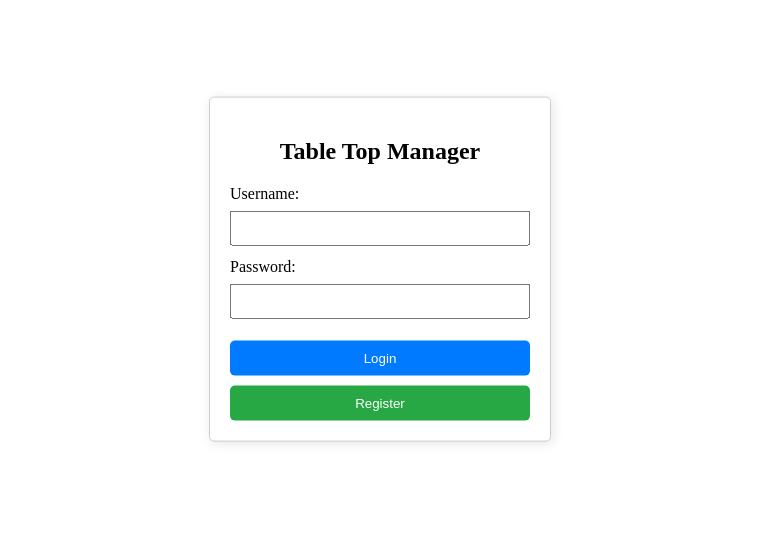
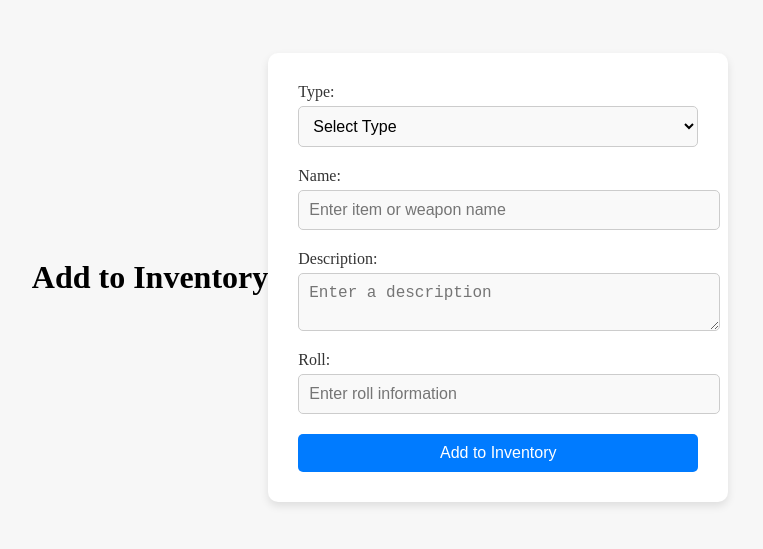
Before and after one commit to aj8971996/ttmAPI, an Angular app in the folder ttm_angular_service/tabletopmanager/: page /add-to-inventory in a window 1280 px wide. Before the commit this address led to /login. Shown: the part 131-680 px from the top of the page, without its empty margins (260-1023 px from the left). Built offline with nearby package versions, Linux system fonts and the light colour scheme; sample sign-in values are in the browser's storage.

Commit message:
adding add to inventory component

```diff
--- a/ttm_angular_service/tabletopmanager/src/app/add-to-inventory/add-to-inventory.component.css
+++ b/ttm_angular_service/tabletopmanager/src/app/add-to-inventory/add-to-inventory.component.css
@@ -0,0 +1,73 @@
+/* Ensuring the form is stacked and centered */
+.add-to-inventory {
+    display: flex;
+    justify-content: center;
+    align-items: center;
+    min-height: 100vh; /* Full screen height */
+    background-color: #f7f7f7;
+  }
+
+  /* Scrollable form container */
+  form {
+    background-color: #fff;
+    padding: 30px;
+    border-radius: 10px;
+    box-shadow: 0 4px 8px rgba(0, 0, 0, 0.1); /* Subtle shadow */
+    max-width: 400px;
+    width: 100%;
+    max-height: 80vh;
+    overflow-y: auto;
+  }
+
+  /* Form group styles with Flexbox for vertical alignment */
+  .form-group {
+    margin-bottom: 20px;
+    display: flex;
+    flex-direction: column;
+  }
+
+  /* Label styling */
+  label {
+    font-size: 16px;
+    color: #333;
+    margin-bottom: 5px;
+  }
+
+  /* Input, textarea, and select fields */
+  input, textarea, select {
+    width: 100%;
+    padding: 10px;
+    font-size: 16px;
+    border: 1px solid #ccc;
+    border-radius: 5px;
+    background-color: #f9f9f9;
+  }
+
+  input:focus, textarea:focus, select:focus {
+    border-color: #007bff; /* Blue border on focus */
+  }
+
+  /* Submit button */
+  button[type="submit"] {
+    width: 100%;
+    padding: 10px;
+    background-color: #007bff;
+    color: white;
+    font-size: 16px;
+    border: none;
+    border-radius: 5px;
+  }
+
+  button[type="submit"]:hover {
+    background-color: #0056b3;
+  }
+
+  /* Scrollbar styling */
+  form::-webkit-scrollbar {
+    width: 10px;
+  }
+
+  form::-webkit-scrollbar-thumb {
+    background-color: #007bff;
+    border-radius: 5px;
+  }
--- a/ttm_angular_service/tabletopmanager/src/app/app.routes.ts
+++ b/ttm_angular_service/tabletopmanager/src/app/app.routes.ts
@@ -4,6 +4,7 @@ import { RegisterComponent } from './register/register.component';
 import { ViewGmComponent } from './view-gm/view-gm.component'; // Import GM view component
 import { ViewPlayerComponent } from './view-player/view-player.component'; // Import Player view component
 import { AuthGuard } from './auth/auth.guard'; // Import auth guard for route protection
+import { AddToInventoryComponent } from './add-to-inventory/add-to-inventory.component';
 
 export const routes: Route[] = [
   { path: '', redirectTo: '/login', pathMatch: 'full' },
@@ -11,5 +12,6 @@ export const routes: Route[] = [
   { path: 'register', component: RegisterComponent },
   { path: 'view-gm', component: ViewGmComponent, canActivate: [AuthGuard] }, // GM View
   { path: 'view-player', component: ViewPlayerComponent, canActivate: [AuthGuard] }, // Player View
+  { path: 'add-to-inventory', component: AddToInventoryComponent, canActivate: [AuthGuard]}, //Add Inventory Value
   { path: '**', redirectTo: '/login' }, // Catch-all route to redirect to login
 ];
--- a/ttm_angular_service/tabletopmanager/src/app/view-gm/view-gm.component.html
+++ b/ttm_angular_service/tabletopmanager/src/app/view-gm/view-gm.component.html
@@ -29,17 +29,13 @@
       <h3>Add Job Skill</h3>
       <p>Enhance characters with job skills using POST /gm/add-job-skill/.</p>
     </div>
+    <div class="card" (click)="addToInventory()">
+      <h3>Add To Inventory</h3>
+      <p>This leads to a form where you can create both Items and Weapons to be added to their resective database. The form will adjust based on the inventory value being added.</p>
+    </div>
     <div class="card" (click)="addSpeciesPassive()">
       <h3>Add Species Passive</h3>
       <p>Assign species passives via the POST /gm/add-species-passive/ endpoint.</p>
-    </div>
-    <div class="card" (click)="addItem()">
-      <h3>Add Item</h3>
-      <p>Add new items using the POST /gm/add-item/ endpoint.</p>
-    </div>
-    <div class="card" (click)="addWeapon()">
-      <h3>Add Weapon</h3>
-      <p>Add weapons for characters using POST /gm/add-weapon/.</p>
     </div>
     <div class="card" (click)="viewCharacters()">
       <h3>View Characters</h3>
--- a/ttm_angular_service/tabletopmanager/src/app/view-gm/view-gm.component.ts
+++ b/ttm_angular_service/tabletopmanager/src/app/view-gm/view-gm.component.ts
@@ -93,9 +93,14 @@ export class ViewGmComponent {
     }
   }
 
+  addToInventory() {
+    this.router.navigate(['/add-to-inventory']); //Redirect to the Add to Inventory Form
+  }
+
   // Logout and navigate back to login page
   logout() {
     this.authService.logout(); // Clear authentication
     this.router.navigate(['/login']); // Redirect to login page
   }
+
 }
```
